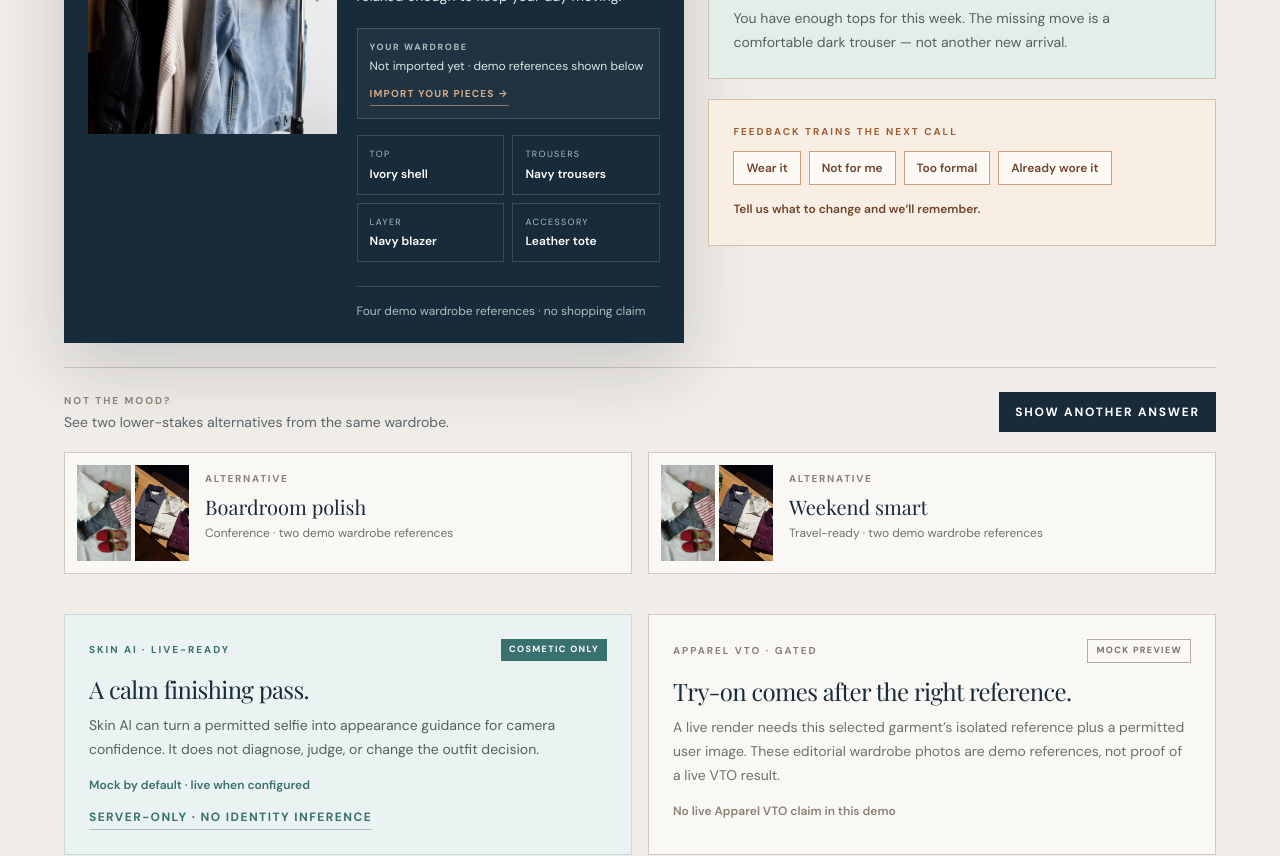
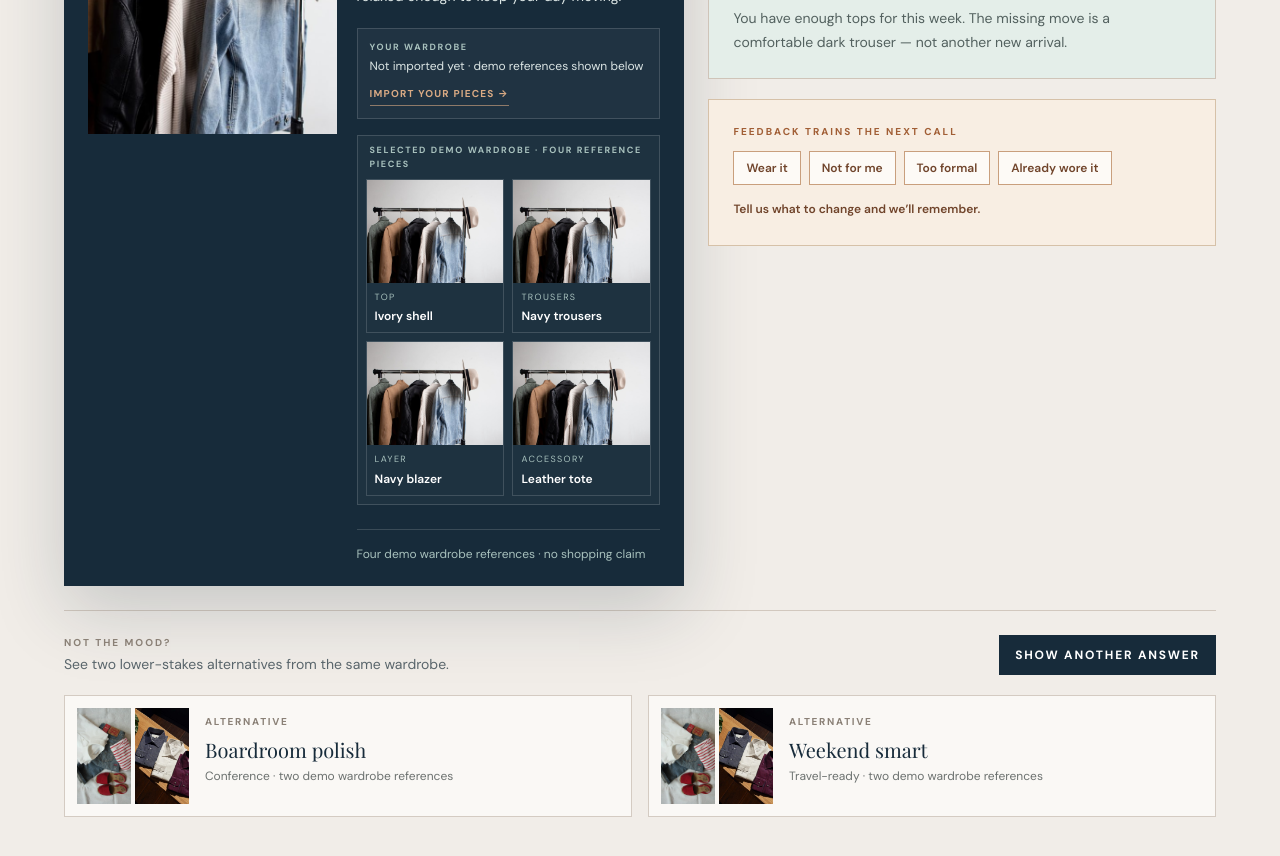
Before and after one commit to thelonewander3r/FitCheckAI, a React (Vite) app in the folder artifacts/interview-ready/: page / in a window 1280 px wide. Shown: the part 1260-2116 px from the top of the page. Built offline with nearby package versions, Linux system fonts and the light colour scheme; a web font is replaced by a local one.

Commit message:
fix: show selected demo wardrobe pieces

```diff
--- a/artifacts/interview-ready/src/components/decision-demo.tsx
+++ b/artifacts/interview-ready/src/components/decision-demo.tsx
@@ -139,9 +139,7 @@ export default function DecisionDemo({ request }: DecisionDemoProps = {}) {
                   <h3 className="mt-2 font-serif text-4xl leading-none sm:text-5xl">{headline}</h3>
                   <p className="mt-4 text-sm leading-6 text-[#dce6e5]">{note}</p>
                   <div className="mt-5 flex flex-wrap items-center justify-between gap-3 border border-white/15 bg-white/[0.04] px-3 py-3"><div><p className="text-[9px] font-bold uppercase tracking-[0.18em] text-[#a8c1bd]">Your wardrobe</p><p className="mt-1 text-xs text-[#dce6e5]">Not imported yet · demo references shown below</p></div><a href="/wardrobe" className="border-b border-[#d9aa84]/60 pb-1 text-[10px] font-bold uppercase tracking-[0.12em] text-[#d9aa84] hover:border-[#d9aa84]">Import your pieces →</a></div>
-                  <div className="mt-4 grid grid-cols-2 gap-2">
-                    {[look.top, look.bottom, look.blazer, look.accessory].map((piece) => <div key={piece.id} className="border border-white/15 px-3 py-3"><p className="text-[9px] uppercase tracking-[0.15em] text-[#a8c1bd]">{pieceLabel[piece.category]}</p><p className="mt-1 text-xs font-semibold text-white">{piece.name}</p></div>)}
-                  </div>
+                  <div className="mt-4 border border-white/15 bg-white/[0.03] p-2"><p className="px-1 pb-2 text-[9px] font-bold uppercase tracking-[0.18em] text-[#a8c1bd]">Selected demo wardrobe · four reference pieces</p><div className="grid grid-cols-2 gap-2">{[look.top, look.bottom, look.blazer, look.accessory].map((piece) => <div key={piece.id} className="overflow-hidden border border-white/15"><img src={piece.imageSrc} alt={`${piece.name} demo wardrobe reference`} className="aspect-[4/3] w-full object-cover" /><div className="px-2 py-2"><p className="text-[9px] uppercase tracking-[0.15em] text-[#a8c1bd]">{pieceLabel[piece.category]}</p><p className="mt-1 text-xs font-semibold text-white">{piece.name}</p></div></div>)}</div></div>
                 </div>
                 <p className="mt-6 border-t border-white/15 pt-4 text-xs text-[#a8c1bd]">Four demo wardrobe references · no shopping claim</p>
               </div>
@@ -172,7 +170,7 @@ export default function DecisionDemo({ request }: DecisionDemoProps = {}) {
         <div className="mt-5 grid gap-4 md:grid-cols-2">{alternatives.map((alternative, alternativeIndex) => <button type="button" key={alternative.id} onClick={() => { setIndex(variants.findIndex((item) => item.id === alternative.id)); setFeedback(null); }} className="group grid grid-cols-[7rem_1fr] gap-4 border border-[#d4cbc2] bg-[#faf8f5] p-3 text-left transition hover:border-[#a15e35]"><span className="grid h-24 w-28 grid-cols-2 gap-1 overflow-hidden">{alternativeImageSets[alternativeIndex]!.map((imageSrc, imageIndex) => <img key={`${alternative.id}-${imageIndex}`} src={imageSrc} alt="" aria-hidden="true" className="h-full w-full object-cover" />)}</span><span><span className="text-[10px] font-bold uppercase tracking-[0.17em] text-[#8a8076]">Alternative</span><span className="mt-1 block font-serif text-xl text-[#172b3a]">{alternative.name}</span><span className="mt-1 block text-xs text-[#6c716f]">{alternative.occasion} · two demo wardrobe references</span></span></button>)}</div>
 
         <div className="mt-10 grid gap-4 md:grid-cols-2">
-          <article className="border border-[#c8d8d7] bg-[#eaf3f2] p-6"><div className="flex items-center justify-between gap-3"><p className="text-[10px] font-bold uppercase tracking-[0.2em] text-[#39716e]">Skin AI · live-ready</p><span className="bg-[#39716e] px-2 py-1 text-[9px] font-bold uppercase tracking-[0.15em] text-white">Cosmetic only</span></div><h3 className="mt-3 font-serif text-2xl text-[#172b3a]">A calm finishing pass.</h3><p className="mt-2 text-sm leading-6 text-[#53615f]">Skin AI can turn a permitted selfie into appearance guidance for camera confidence. It does not diagnose, judge, or change the outfit decision.</p><div className="mt-4 flex flex-wrap items-center gap-4"><p className="text-xs font-semibold text-[#39716e]">Mock by default · live when configured</p><span className="border-b border-[#39716e]/40 pb-1 text-xs font-bold uppercase tracking-[0.12em] text-[#39716e]">Server-only · no identity inference</span></div></article>
+          <article className="border border-[#c8d8d7] bg-[#eaf3f2] p-6"><div className="flex items-center justify-between gap-3"><p className="text-[10px] font-bold uppercase tracking-[0.2em] text-[#39716e]">Skin AI · mock-first</p><span className="bg-[#39716e] px-2 py-1 text-[9px] font-bold uppercase tracking-[0.15em] text-white">Cosmetic only</span></div><h3 className="mt-3 font-serif text-2xl text-[#172b3a]">A calm finishing pass.</h3><p className="mt-2 text-sm leading-6 text-[#53615f]">Skin AI can turn a permitted selfie into appearance guidance for camera confidence. It does not diagnose, judge, or change the outfit decision.</p><div className="mt-4 flex flex-wrap items-center gap-4"><p className="text-xs font-semibold text-[#39716e]">Mock by default · live when configured</p><span className="border-b border-[#39716e]/40 pb-1 text-xs font-bold uppercase tracking-[0.12em] text-[#39716e]">Server-only · no identity inference</span></div></article>
           <article className="border border-[#d4cbc2] bg-[#faf8f5] p-6"><div className="flex items-center justify-between gap-3"><p className="text-[10px] font-bold uppercase tracking-[0.2em] text-[#8a8076]">Apparel VTO · gated</p><span className="border border-[#b7aaa0] px-2 py-1 text-[9px] font-bold uppercase tracking-[0.15em] text-[#796f68]">Mock preview</span></div><h3 className="mt-3 font-serif text-2xl text-[#172b3a]">Try-on comes after the right reference.</h3><p className="mt-2 text-sm leading-6 text-[#6c716f]">A live render needs this selected garment’s isolated reference plus a permitted user image. These editorial wardrobe photos are demo references, not proof of a live VTO result.</p><p className="mt-4 text-xs font-semibold text-[#8a8076]">No live Apparel VTO claim in this demo</p></article>
         </div>
       </div>
```
